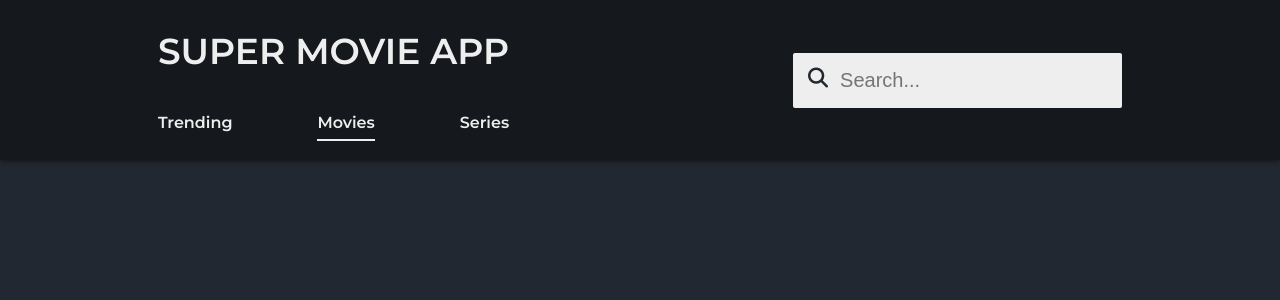
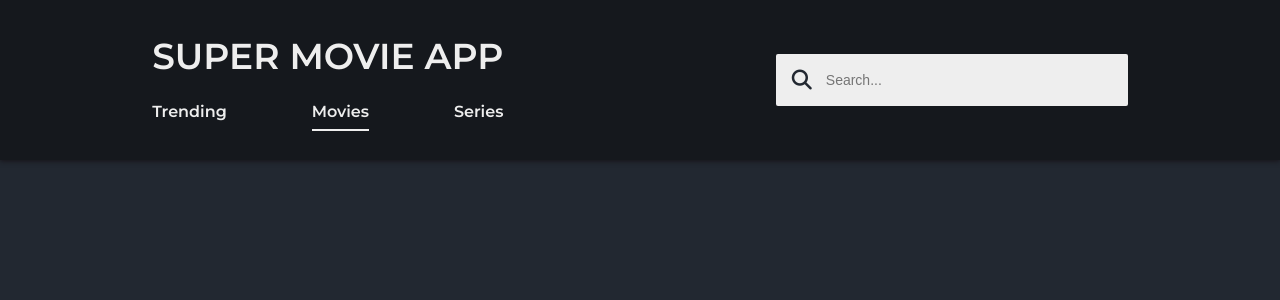
Before and after one commit to SylwiaSwiat/movie-app, a React (Create React App) app: page /movies in a window 1280 px wide. Shown: the top 300 px of the page. Built offline with nearby package versions, Linux system fonts and the light colour scheme; no server answers.

Commit message:
mobile styles first

```diff
--- a/src/App.css
+++ b/src/App.css
@@ -1,64 +1,86 @@
 @import url('https://fonts.googleapis.com/css2?family=Montserrat:wght@600&display=swap');
 
-*{
+* {
   box-sizing: border-box;
   scroll-behavior: smooth;
 
 }
 
-body{
+body {
   overflow-x: hidden;
   width: 100vw;
   height: 100vh;
   background: #222831;
   color: #eeeeee;
 }
-::selection{
+
+::selection {
   background-color: #003087;
 }
-.app{
+
+.app {
   min-height: 100vh;
   font-family: 'Montserrat', sans-serif;
 }
-.container{
+
+.container {
   display: flex;
   flex-direction: column;
   justify-content: center;
   align-items: center;
   flex-wrap: wrap;
-  margin-top: 180px;
-  margin-bottom: 100px;
+  margin-top: 14rem;
+  margin-bottom: 6rem;
   min-height: 100vh;
   width: 100vw;
 }
-.hide{
+
+p {
+  font-size: .875rem;
+}
+
+.hide {
   display: none;
 }
-.css-yuzg60-MuiButtonBase-root-MuiPaginationItem-root.Mui-selected {
-  background: #15181d !important;
+
+.pagination .css-yuzg60-MuiButtonBase-root-MuiPaginationItem-root.Mui-selected {
+  background: #15181d;
 }
 
-.genres{
+.pagination .css-1v2lvtn-MuiPaginationItem-root {
+  color: #eeeeee;
+}
+
+.genres {
   display: flex;
   color: #eeeeee;
-  margin: 0 100px 20px 100px;
+  margin: .75rem;
   flex-wrap: wrap;
   justify-content: center;
 }
-.categoriesBtn{
+
+.categoriesBtn {
+  margin: 1rem 0;
   background: transparent;
   color: #eeeeee;
   border: none;
-cursor: pointer;
-font-size: 14px;
+  cursor: pointer;
+  font-size: 14px;
 }
-.pagination{
-  margin-bottom: 100px;
+
+.pagination {
+  margin-bottom: 6rem;
   display: flex;
 }
-.pagination ul li button{
-  color: #eeeeee !important;
+
+.pagination ul {
+  justify-content: center;
 }
+
+.pagination ul li button {
+  color: #eeeeee;
+}
+
 ::-webkit-scrollbar {
   width: .75rem;
 }
@@ -72,17 +94,13 @@ font-size: 14px;
   background-color: #1c2128;
   border-radius: 2px;
 }
-@media all and (max-width:850px){
-  .container{
-    margin-top: 220px;
+
+@media all and (min-width:850px){
+  .container {
+    margin-top: 11rem;
   }
-  p{
-    font-size: 14px;
-  }
-  .pagination ul{
-    justify-content: center;
-  }
-  .genres{
-    margin: 10px;
+
+  .genres {
+    margin: 0 6rem;
   }
 }
--- a/src/components/Header.css
+++ b/src/components/Header.css
@@ -1,5 +1,3 @@
-
-
 .header {
 width: 100%;
 height: 12rem;
@@ -18,6 +16,7 @@ background: #15181d;
 }
 
 .header h1 {
+    margin-top: 0;
     font-size: 1.75rem;
     cursor: pointer;
 }
@@ -34,7 +33,8 @@ background: #15181d;
         height: 10rem;
     }
 
-    .header h1{
+    .header h1 {
+        margin-top: 1.25rem;
         font-size: 2.25rem;
     }
 }
--- a/src/components/Item.css
+++ b/src/components/Item.css
@@ -6,19 +6,19 @@
     justify-content: center;
     margin: 0 1rem 6.25rem;
 }
-.item {
+.itemsBox .item {
     width: 14rem;
     height: 25rem;
     display: flex;
     flex-direction: column;
-    justify-content: space-between !important;
-    margin: 1.5rem !important;
+    justify-content: space-between;
+    margin: 1.5rem;
     background: #15181d;
     box-shadow: rgba(170, 170, 255, 0.1) 0px 1px 0px, rgba(173, 173, 255, 0.1) 0px 8px 24px, rgba(171, 171, 255, 0.1) 0px 16px 48px;
-    border-radius: 10px !important;
+    border-radius: 10px;
     cursor: pointer;
-    transition:.3s all ease-in-out !important;
-    padding: 0 !important;
+    transition:.3s all ease-in-out;
+    padding: 0;
 }
 .item img {
     width: 100%;
@@ -75,7 +75,7 @@
     text-transform: capitalize;
 }
 @media all and (min-width:850px){
-    .item {
+   .itemsBox .item {
         width: 20rem;
         height: 34rem;
     }
--- a/src/components/Nav.css
+++ b/src/components/Nav.css
@@ -1,52 +1,57 @@
-.navContainer{
-    font-size: 16px;
+.navContainer {
+    font-size: .875rem;
     text-transform: none;
     display: flex;
     justify-content: space-between;
     width: 100%;
 }
-.navContainer ul{
+
+.navContainer ul {
     display: flex;
     flex-direction: row;
     justify-content: space-between;
     width: 100%;
     padding: 0;
+    margin-top: 0;
 }
-.navContainer ul >li{
+
+.navContainer ul >li {
     list-style: none;
     cursor: pointer;
 }
-.activeLink{
+
+.activeLink {
    border-bottom: 2px solid #eeeeee;
 }
 
-.navLink{
+.navLink {
     color: #eeeeee;
     text-decoration: none;
-    padding-bottom: 7px;
+    padding-bottom: .5rem;
 }
-.navLink::after{
+
+.navLink::after {
     content: '';
     display: block;
     height: 1.5px;
     margin-left: auto;
     margin-right: auto;
     background: #eeeeee;
-    margin-top: 0.4rem;
+    margin-top: 0.5rem;
     width: 0;
     transition: width 0.4s ease-out;
 }
-.navLink:hover::after{
+
+.navLink:hover::after {
     width: 100%;
 }
-.navLink:hover{
+
+.navLink:hover {
     opacity: .8;
 }
-@media all and (max-width:850px){
-    .navContainer{
-        font-size: 14px;
-    }
-    .navContainer ul{
-        margin-top: 0;
+
+@media all and (min-width:850px) {
+    .navContainer {
+        font-size: 1rem;
     }
 }
--- a/src/components/SearchBar.css
+++ b/src/components/SearchBar.css
@@ -1,31 +1,37 @@
 
- .searchBarContainer{
+ .searchBarContainer {
         display: flex;
+        width: 17rem;
         background: #eeeeee;
         border-radius: 2px;
-        padding: 10px;
+        padding: .75rem;
     }
-    .searchBarContainer i{
-        font-size: 14px;
-        margin-right: 10px;
+
+.searchBarContainer i {
+    font-size: .875rem;
+    margin-right: .75rem;
     color: #222831;
 }
-    .search{
-        font-size: 14px;
+
+.search {
+    font-size: .875rem;
     outline: none;
     border: none;
     background: none;
     color: #222831;
 }
 
-@media all and (min-width:851px) {
-    .searchBarContainer{
-    padding: 15px;
+@media all and (min-width:850px) {
+    .searchBarContainer {
+        width: 22rem;
+        padding: 1rem;
 }
-.search{
-    font-size: 20px;
+
+    .search {
+        font-size: 1.25;
     }
-.searchBarContainer i{
-    font-size: 20px;
+
+    .searchBarContainer i {
+        font-size: 1.25rem;
     }
 }
```
Lines whose indentation alone changed are shown as unchanged.
